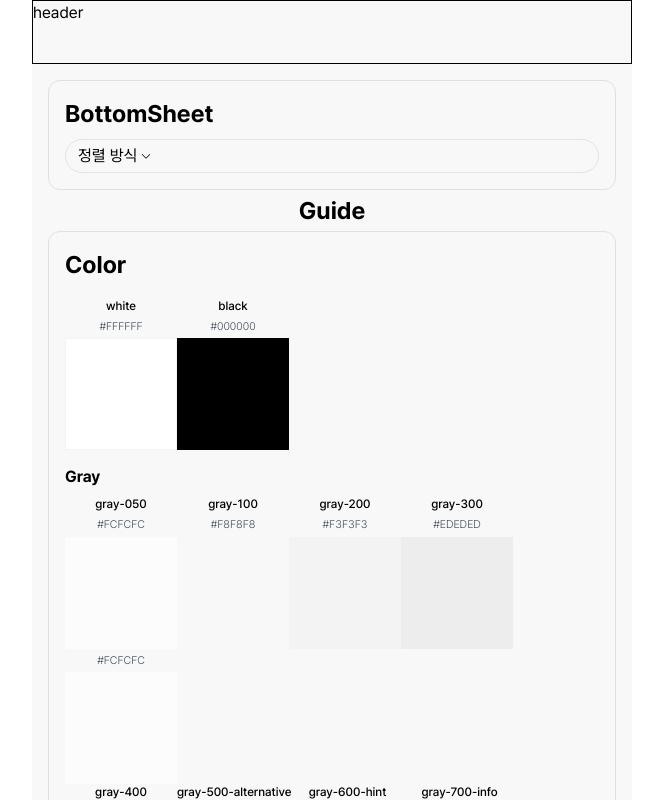
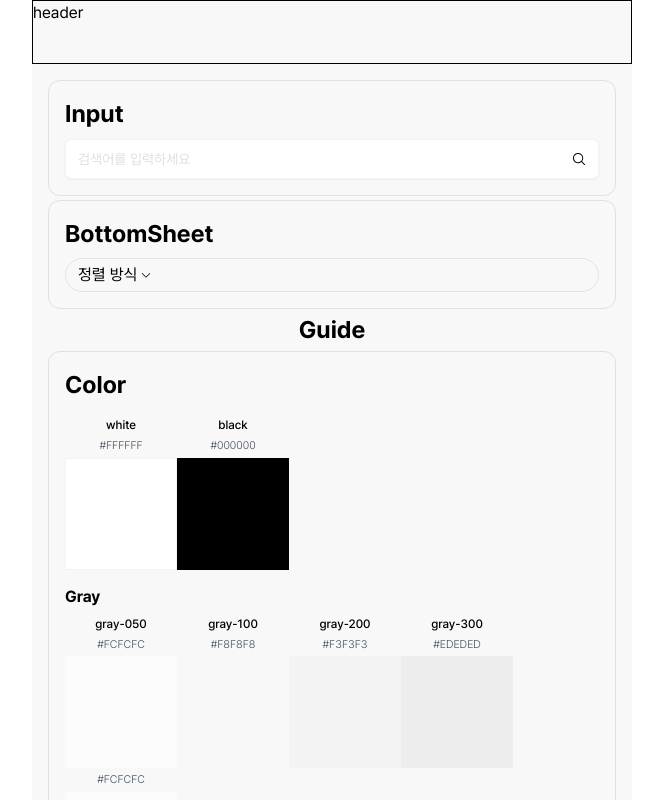
Before and after one commit to FC-DEV3-Final-Project/zoop-frontend, a Next.js app: page /test in a window 1280 px wide. Shown: the top 800 px of the page, without its empty margins (308-971 px from the left). Built offline with nearby package versions, Linux system fonts and the light colour scheme.

Commit message:
design: 인풋 마크업

```diff
--- a/src/app/test/page.tsx
+++ b/src/app/test/page.tsx
@@ -5,6 +5,7 @@ import { Button } from "@/components/ui/button";
 import { Tab } from "@/components/Tab";
 import PropertyCard from "@/components/common/PropertyCard";
 import BottomSheet from "@/components/BottomSheet";
+import { Input } from "@/components/ui/input";
 
 const tabItems = [
   { label: "상세 정보", value: "detail" },
@@ -28,6 +29,15 @@ export default function Test() {
 
   return (
     <div className="flex flex-col items-center justify-center gap-1 p-4">
+      {/* Input Section */}
+      <div className="flex w-full flex-col gap-2 rounded-large border border-gray-400 p-4">
+        <h1 className="text-title1">Input</h1>
+        <Input
+          type="text"
+          placeholder="검색어를 입력하세요"
+          icon={<img src="/icons/search.svg" alt="검색 아이콘" className="h-4 w-4" />}
+        />
+      </div>
       {/* BottomSheet Section */}
       <div className="flex w-full flex-col gap-2 rounded-large border border-gray-400 p-4">
         <h1 className="text-title1">BottomSheet</h1>
--- /dev/null
+++ b/src/components/ui/input.tsx
@@ -0,0 +1,42 @@
+import * as React from "react";
+
+import { cn } from "@/lib/utils";
+
+interface InputProps extends React.InputHTMLAttributes<HTMLInputElement> {
+  icon: React.ReactNode;
+}
+
+const Input = React.forwardRef<HTMLInputElement, InputProps>(
+  ({ className, type, icon, ...props }, ref) => {
+    return (
+      <div className="relative w-full">
+        <input
+          data-slot="input"
+          // className={cn(
+          //   "focus-visible:border-ring focus-visible:ring-ring/50 focus-visible:ring-[3px]",
+          //   "aria-invalid:ring-destructive/20 dark:aria-invalid:ring-destructive/40 aria-invalid:border-destructive",
+          //   className,
+          // )}
+          className={cn(
+            // 오른쪽 아이콘 공간 확보
+            "border-input bg-background placeholder:text-muted-foreground focus-visible:ring-ring h-10 w-full rounded-md border px-3 py-2 pr-10 text-sm shadow-sm transition focus-visible:outline-none focus-visible:ring-1 disabled:cursor-not-allowed disabled:opacity-50",
+            // 포커스, 유효성 스타일
+            "focus-visible:border-ring focus-visible:ring-ring/50 focus-visible:ring-[3px]",
+            "aria-invalid:ring-destructive/20 dark:aria-invalid:ring-destructive/40 aria-invalid:border-destructive",
+            className,
+          )}
+          {...props}
+        />
+        <div
+          className="text-muted-foreground absolute right-3 top-1/2 -translate-y-1/2 cursor-pointer"
+          onClick={() => console.log("아이콘 클릭됨")}
+        >
+          {icon}
+        </div>
+      </div>
+    );
+  },
+);
+
+Input.displayName = "Input"; //디버깅용 이름
+export { Input };
```
